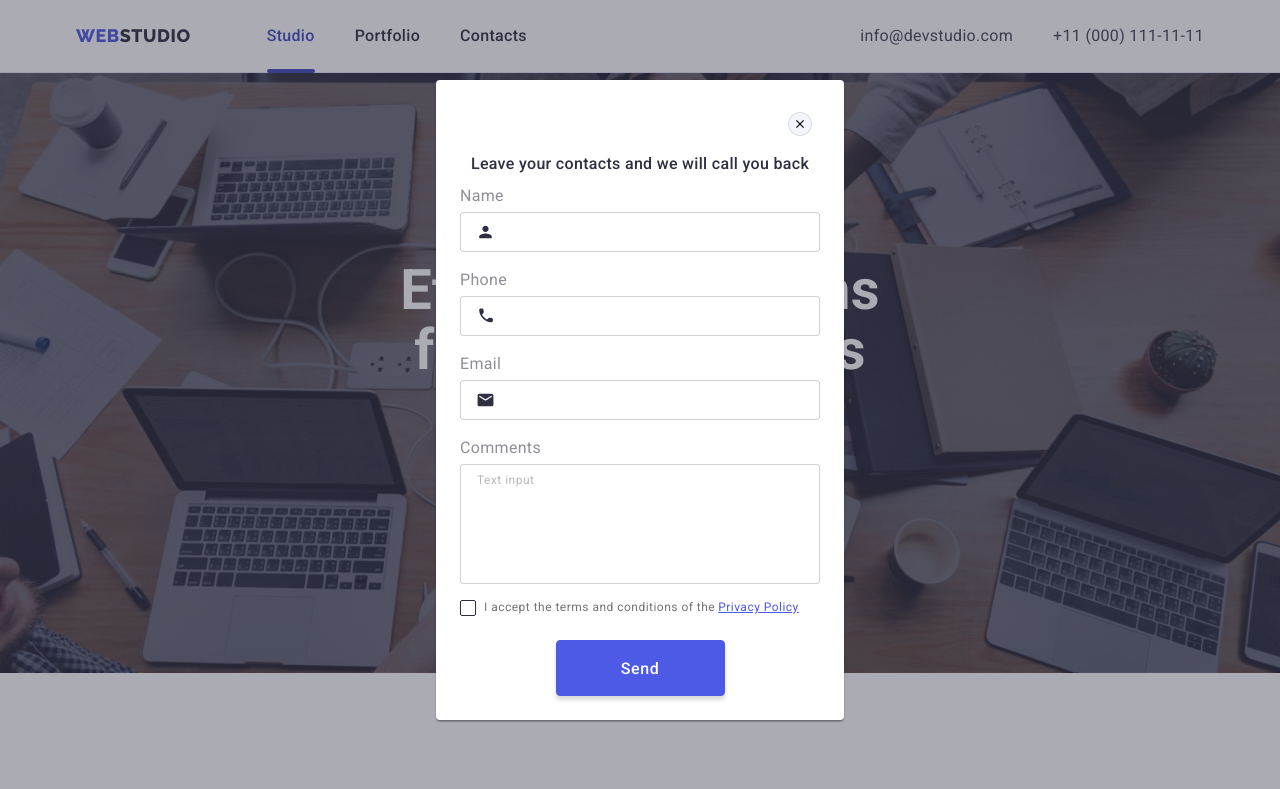
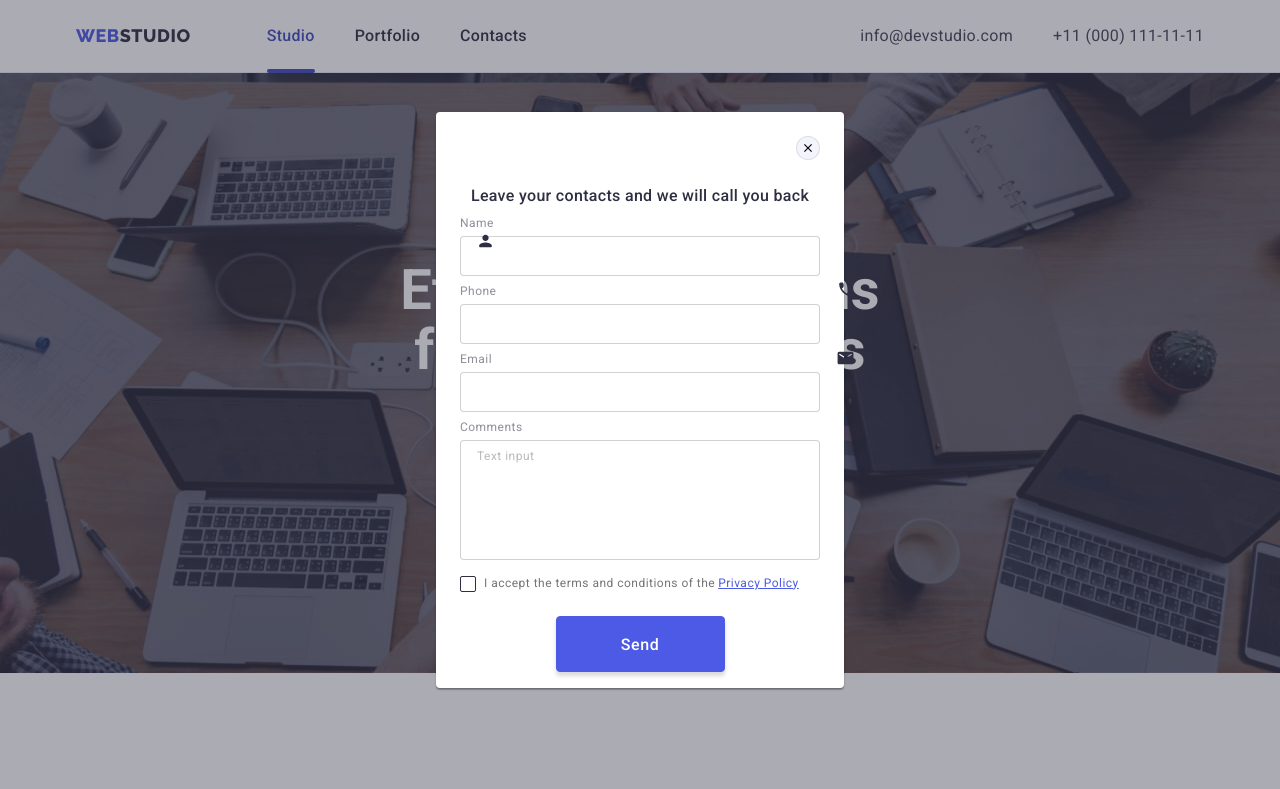
Before and after one commit to Evheniya26/goit-markup-hw-06, a plain HTML site: page index.html in a window 1280 px wide. Both pictures are taken after a click on the button "Order Service". Shown: the top 789 px of the page. Drawn offline with nearby package versions, Linux system fonts and the light colour scheme.

Commit message:
icons in form

```diff
--- a/css/styles.css
+++ b/css/styles.css
@@ -620,7 +620,7 @@ body {
 
 .modal {
   width: 408px;
-  min-height: 576px;
+  height: 576px;
   padding: 72px 24px 24px;
 
   position: absolute;
@@ -658,15 +658,14 @@ body {
   display: flex;
   justify-content: center;
   align-items: center;
-  right: 32px;
-  top: 32px;
+  right: 24px;
+  top: 24px;
   background-color: var(--light-color);
   border: 1px solid rgba(0, 0, 0, 0.1);
   width: 24px;
   height: 24px;
   border-radius: 50%;
   cursor: pointer;
-  margin-bottom: 24px;
   transition: background-color 250ms cubic-bezier(0.4, 0, 0.2, 1);
 }
 .close-button:active {
@@ -700,20 +699,23 @@ body {
 .form-input:focus + .form-icon {
   fill: var(--primary-brand-color);
 }
-.form-group {
-  margin-bottom: 16px;
-}
+
 .form-label {
+  position: relative;
+  margin-bottom: 8px;
 }
 
 .form-label span {
+  margin-top: 8px;
+  font-weight: 400;
+  font-size: 12px;
+  line-height: 1.33;
+  letter-spacing: 0.04em;
   color: var(--subtle-text-color);
   margin-bottom: 4px;
   display: block;
 }
-.form-content {
-  position: relative;
-}
+
 .form-icon {
   position: absolute;
   left: 16px;
@@ -732,7 +734,10 @@ body {
   border-radius: 4px;
   padding: 8px 16px;
   outline: transparent;
-  margin-bottom: 16px;
+  transition: border-color 250ms cubic-bezier(0.4, 0, 0.2, 1);
+}
+.form-textarea:focus {
+  border-color: var(--primary-brand-color);
 }
 .form-textarea::placeholder {
   font-weight: 400;
@@ -749,6 +754,7 @@ body {
   line-height: 1.33;
   letter-spacing: 0.04em;
   color: #757575;
+  margin-top: 16px;
   margin-bottom: 24px;
 }
 .form-label-checkbox span {
@@ -791,14 +797,13 @@ body {
   border-color: var(--primary-brand-color);
   box-shadow: 0px 4px 4px rgba(0, 0, 0, 0.15);
 
-  transition: box-shadow 250ms cubic-bezier(0.4, 0, 0.2, 1),
-    border-color 250ms cubic-bezier(0.4, 0, 0.2, 1),
+  transition: border-color 250ms cubic-bezier(0.4, 0, 0.2, 1),
     background-color 250ms cubic-bezier(0.4, 0, 0.2, 1);
 }
 .form-btn:hover,
 .form-btn:focus {
   background-color: var(--pressed-state-color);
-  border: inherit;
+  border-color: var(--pressed-state-color);
 }
 .is-hidden {
   opacity: 0;
--- a/index.html
+++ b/index.html
@@ -477,7 +477,7 @@
                 placeholder="E-mail"
               />
               <button type="submit" class="subscribe-btn btn">
-                Subscribe<svg class="subscribe-icon" width="24" heigh="20">
+                Subscribe<svg class="subscribe-icon" width="24" height="20">
                   <use href="./images/symbol-defs.svg#icon-send"></use>
                 </svg>
               </button>
@@ -496,40 +496,33 @@
         </button>
         <p class="modal-title">Leave your contacts and we will call you back</p>
         <form action="#" class="modal-form form">
-          <div class="form-group">
           <label class="form-label"
             ><span>Name</span>
-              <div class="form-content">
+
             <input type="text" class="form-input" name="name" required />
-                <svg class="form-icon" width="19" heigh="24">
+            <svg class="form-icon" width="19" height="24">
               <use href="./images/symbol-defs.svg#icon-person"></use>
             </svg>
-              </div>
           </label>
-          </div>
-          <div class="form-group">
+
           <label class="form-label"
             ><span>Phone</span>
-              <div class="form-content">
+
             <input type="tel" class="form-input" name="phone" required />
             <svg class="form-icon" width="19" heigh="24">
               <use href="./images/symbol-defs.svg#icon-phone"></use>
             </svg>
-              </div>
           </label>
-          </div>
-          <div class="form-group">
+
           <label class="form-label"
             ><span>Email</span>
-              <div class="form-content">
+
             <input type="email" class="form-input" name="email" required />
             <svg class="form-icon" width="19" heigh="24">
               <use href="./images/symbol-defs.svg#icon-email"></use>
             </svg>
-              </div>
           </label>
-          </div>
-          <div class="form-group">
+
           <label class="form-label"
             ><span>Comments</span>
             <div class="form-content">
@@ -540,8 +533,6 @@
               ></textarea>
             </div>
           </label>
-          </div>
-          <div class="form-group">
           <input
             type="checkbox"
             class="form-checkbox visually-hidden"
@@ -550,14 +541,13 @@
           />
           <label for="policy" class="form-label-checkbox">
             <span>
-                <svg class="checkbox-icon" width="10" heigh="8">
+              <svg class="checkbox-icon" width="10" height="8">
                 <use href="./images/symbol-defs.svg#icon-check"></use>
               </svg>
             </span>
             I accept the terms and conditions of the
             <a class="policy-link" href="#">Privacy Policy</a></label
           >
-          </div>
           <button type="submit" class="form-btn btn">Send</button>
         </form>
       </div>
```
Lines whose indentation alone changed are shown as unchanged.
